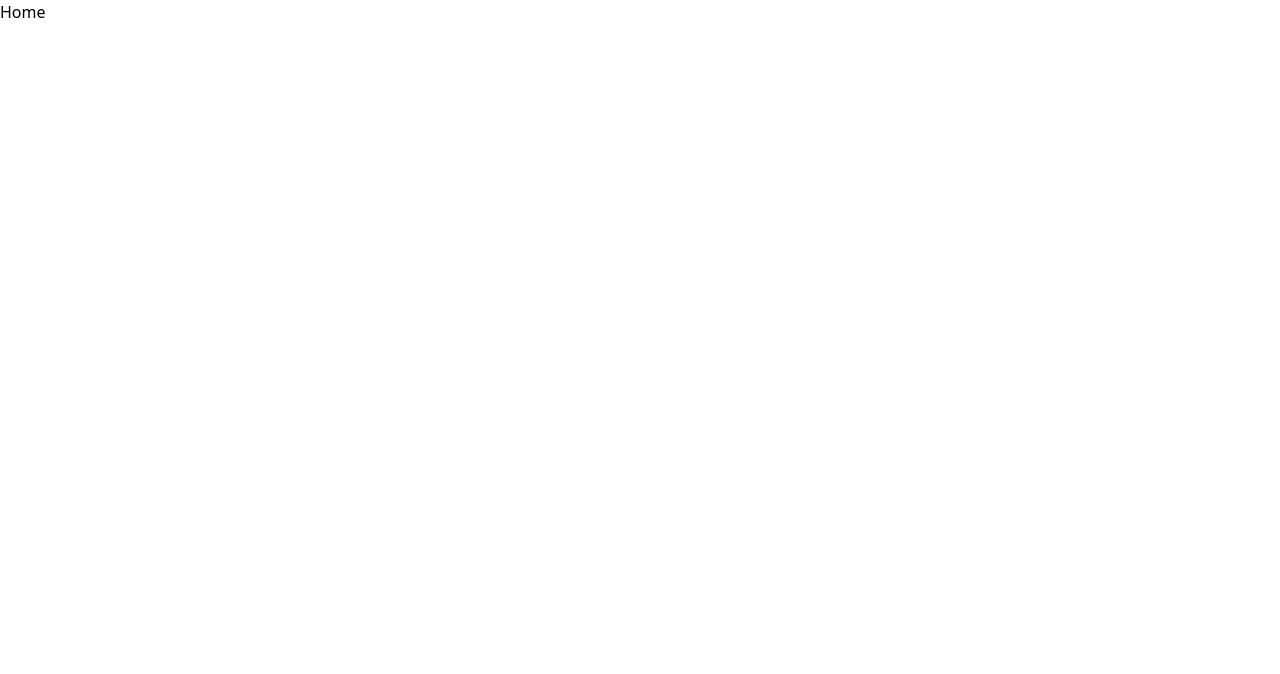
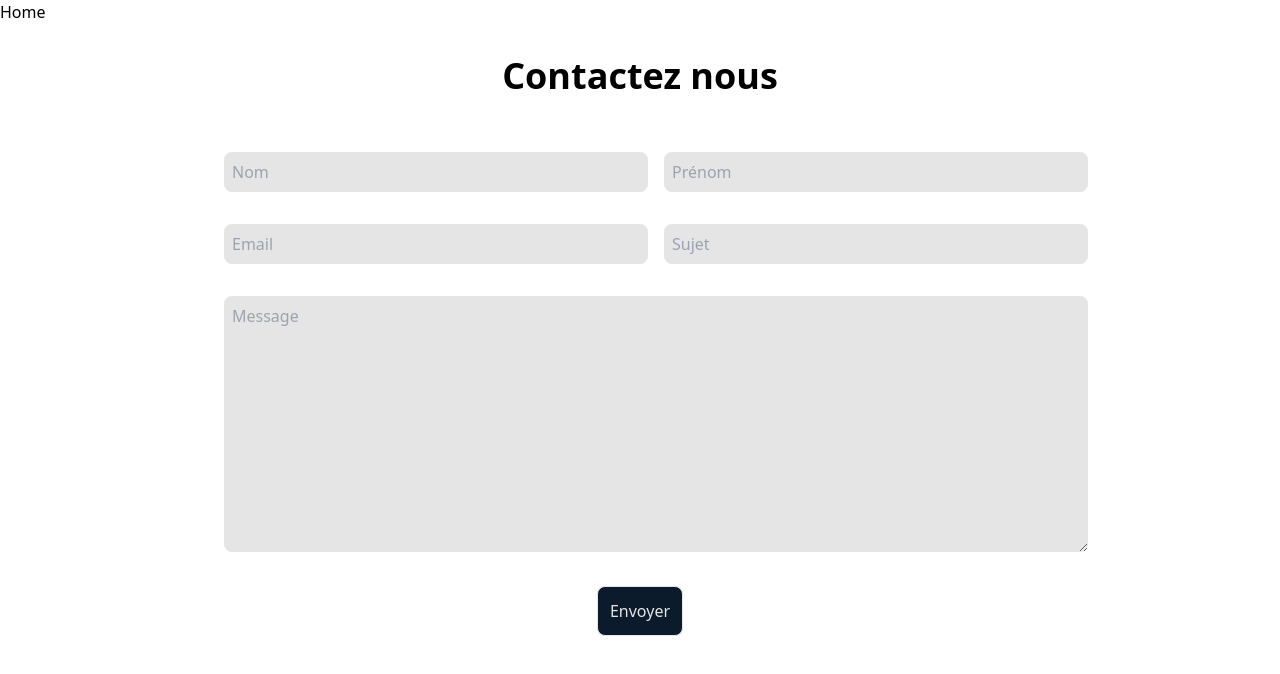
Before and after one commit to NassCT/travly, a React (Vite) app: page /Formulaire in a window 1280 px wide. Before the commit this address had no page. Shown: the top 674 px of the page. Built offline with nearby package versions, Linux system fonts and the light colour scheme.

Commit message:
Added Formulaire

```diff
--- a/src/App.jsx
+++ b/src/App.jsx
@@ -3,6 +3,7 @@ import NavBar from './components/NavBar';
 import Footer from './components/Footer';
 import Confidentialites from './components/Confidentialites';
 import Buttons from './components/Buttons';
+import Formulaire from './components/Formulaire';
 
 
 function App() {
@@ -16,7 +17,20 @@ function App() {
           <Route path="/Footer" element={<Footer />} />
           <Route path="/Confidentialites" element={<Confidentialites />} />
           <Route path="/Buttons" element={<Buttons iconName="user" iconClass="fill-red-500" />} />
-
+          <Route path="/Formulaire" element={
+            <Formulaire
+              inputTextColor="text-colorB"
+              inputBgColor="bg-colorW"
+              inputBorder="text-colorB"
+              inputBorderRadius="rounded-lg"
+              inputNomText="Nom"
+              inputPrenomText="Prénom"
+              inputMailText="Email"
+              inputSujetText="Sujet"
+              inputMessageText="Message"
+            />
+          }
+          />
         </Routes>
       </div>
     </Router>
--- a/src/components/Buttons.jsx
+++ b/src/components/Buttons.jsx
@@ -15,7 +15,7 @@ function Buttons({
 
   return (
     <button
-      className={`px-3 py-3 flex justify-center items-center ${backgroundColor || "bg-colorB"} ${borderRadius || "rounded-lg"} ${borderColor} border`}
+      className={`px-3 py-3 flex justify-center items-center bg-${backgroundColor || "colorB"} ${borderRadius || "rounded-lg"} border-${borderColor || "colorB"} border`}
     >
       <Icons
         iconName={iconName || ""}
--- /dev/null
+++ b/src/components/Formulaire.jsx
@@ -0,0 +1,169 @@
+import React, { useState } from 'react'
+import Buttons from './Buttons'
+import { Link } from 'react-router-dom'
+
+
+function Formulaire({
+  inputNomText,
+  inputPrenomText,
+  inputMailText,
+  inputSujetText,
+  inputMessageText,
+  inputTextColor,
+  inputBgColor,
+  inputBorder,
+  inputBorderRadius, }) {
+
+  const [userData, setUserData] = useState({
+    nom: '',
+    prenom: '',
+    mail: '',
+    sujet: '',
+    message: '',
+
+  });
+
+  const [inputError, setInputError] = useState({});
+
+  const handleChange = (e) => {
+    const { name, value } = e.target;
+    setUserData({ ...userData, [name]: value });
+    setInputError({ ...inputError, [name]: '' });
+  };
+
+  const validateInput = () => {
+    let isValid = true;
+    const newError = {};
+
+    const trimmedNom = userData.nom.trim();
+    if (!trimmedNom || trimmedNom.length <= 3) {
+      newError.nom = "Le champs est obligatoire et doit contenir plus de 3 caractères.";
+      isValid = false;
+    }
+
+    const trimmedPrenom = userData.prenom.trim();
+    if (!trimmedPrenom || trimmedPrenom.length <= 3) {
+      newError.prenom = "le champs est obligatoire et doit contenir plus de 3 caractères.";
+      isValid = false;
+    }
+
+    const emailRegex = /^\w+([\.-]?\w+)*@\w+([\.-]?\w+)*(\.\w{2,3})+$/;
+    if (!userData.mail.trim()) {
+      newError.mail = "Le champs mail est obligatoire";
+      isValid = false;
+
+    } else if (!emailRegex.test(userData.mail)) {
+      newError.mail = "Veuillez entre une adresse e-mail valide.";
+      isValid = false
+    }
+
+
+    const trimmedSujet = userData.sujet.trim();
+    if (!trimmedSujet || trimmedSujet.length <= 3) {
+      newError.sujet = "Le champ est obligatoire et doit contenir plus de 3 caractères.";
+      isValid = false;
+    }
+
+    if (!userData.message.trim()) {
+      newError.message = "Le champ message est obligatoire."
+      isValid = false;
+    }
+
+    setInputError(newError);
+    return isValid;
+
+  };
+
+  const handleSubmit = (e) => {
+    e.preventDefault();
+    if (validateInput()) {
+      alert("Form successfully Submited");
+    }
+  };
+
+  return (
+    <div>
+      <div>
+        <h1 className='text-center font-bold text-4xl mt-8 mb-10'>Contactez nous</h1>
+      </div>
+      <form action="" onSubmit={handleSubmit} className="max-w-4xl mx-auto px-4">
+        <div className="grid grid-cols-1 sm:grid-cols-2 gap-4">
+          <div>
+            <input
+              type="text"
+              id="nom"
+              name="nom"
+              value={userData.nom}
+              onChange={handleChange}
+              placeholder={inputNomText}
+              className={`w-full m-4 ${inputBorder || "colorB"} ${inputBorderRadius || "rounded-lg"} ${inputTextColor} ${inputBgColor || "bg-colorW"} p-2 `}
+
+            />
+            {inputError.nom && <p className='text-colorR text-sm'>{inputError.nom}</p>}
+          </div>
+          <div>
+            <input
+              type="text"
+              id="prenom"
+              name="prenom"
+              value={userData.prenom}
+              onChange={handleChange}
+              placeholder={inputPrenomText}
+              className={`w-full m-4 ${inputBorder || "colorB"} ${inputBorderRadius || "rounded-lg"} ${inputTextColor} ${inputBgColor || "bg-colorW"}  p-2 `}
+            />
+            {inputError.prenom && <p className='text-colorR text-sm'>{inputError.prenom}</p>}
+          </div>
+        </div>
+        <div className="grid grid-cols-1 md:grid-cols-2 gap-4">
+          <div>
+            <input
+              type="email"
+              id="mail"
+              name="mail"
+              value={userData.mail}
+              onChange={handleChange}
+              placeholder={inputMailText}
+              className={`w-full m-4 ${inputBorder || "colorB"} ${inputBorderRadius || "rounded-lg"} ${inputTextColor} ${inputBgColor || "bg-colorW"}  p-2 `}
+            />
+            {inputError.mail && <p className='text-colorR text-sm'>{inputError.mail}</p>}
+          </div>
+          <div>
+            <input
+              type="text"
+              id="sujet"
+              name="sujet"
+              value={userData.sujet}
+              onChange={handleChange}
+              placeholder={inputSujetText}
+              className={`w-full m-4 ${inputBorder || "colorB"} ${inputBorderRadius || "rounded-lg"} ${inputTextColor} ${inputBgColor || "bg-colorW"}  p-2 `}
+            />
+            {inputError.sujet && <p className='text-colorR text-sm'>{inputError.sujet}</p>}
+          </div>
+        </div>
+        <div>
+          <textarea
+            id="message"
+            name="message"
+            rows="10"
+            value={userData.message}
+            onChange={handleChange}
+            placeholder={inputMessageText}
+            className={`w-full m-4 ${inputBorder} ${inputBorderRadius} ${inputTextColor} ${inputBgColor} p-2 `}
+          ></textarea>
+          {inputError.message && <p className='text-colorR text-sm'>{inputError.message}</p>}
+        </div>
+        <div className='px-3 py-3 flex justify-center items-center'>
+          <Buttons
+            backgroundColor="colorB"
+            textContent="Envoyer"
+            textColor="colorW"
+
+          />
+        </div>
+      </form>
+    </div>
+
+  )
+}
+
+export default Formulaire
```
